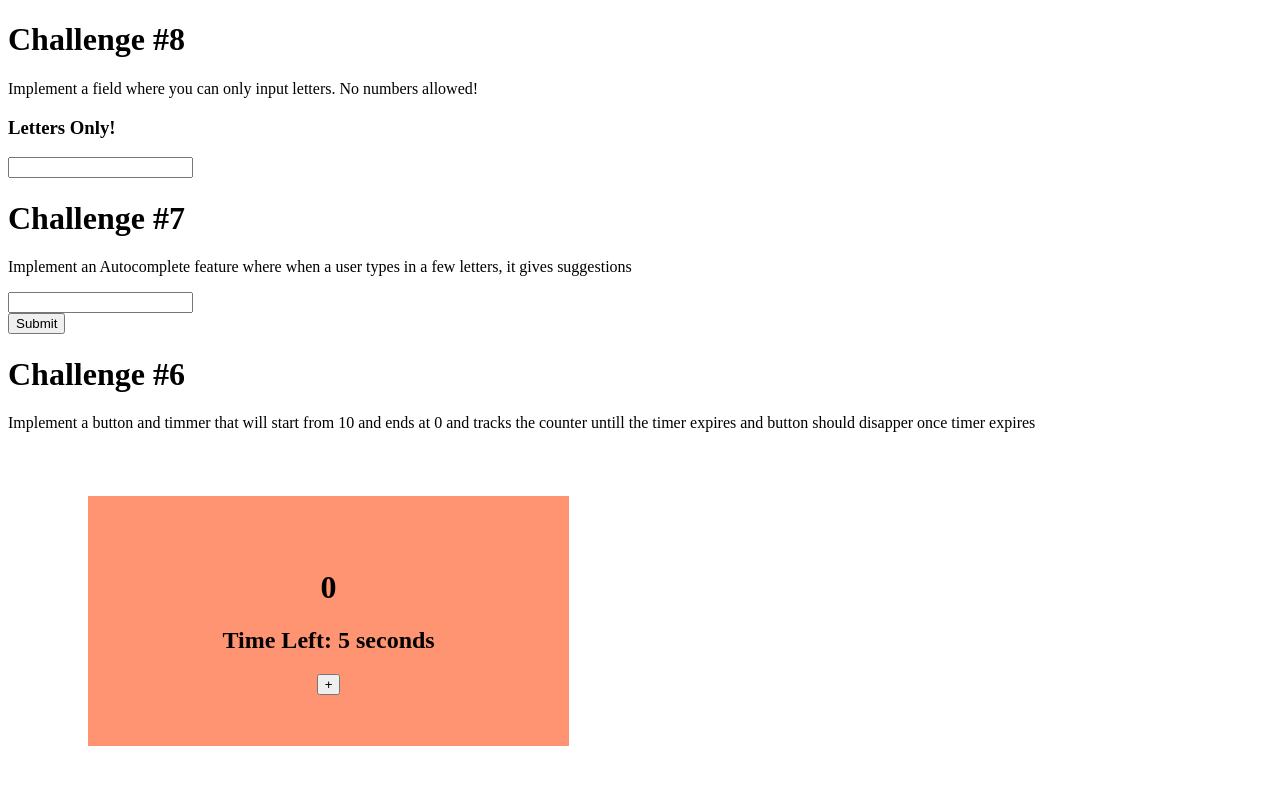
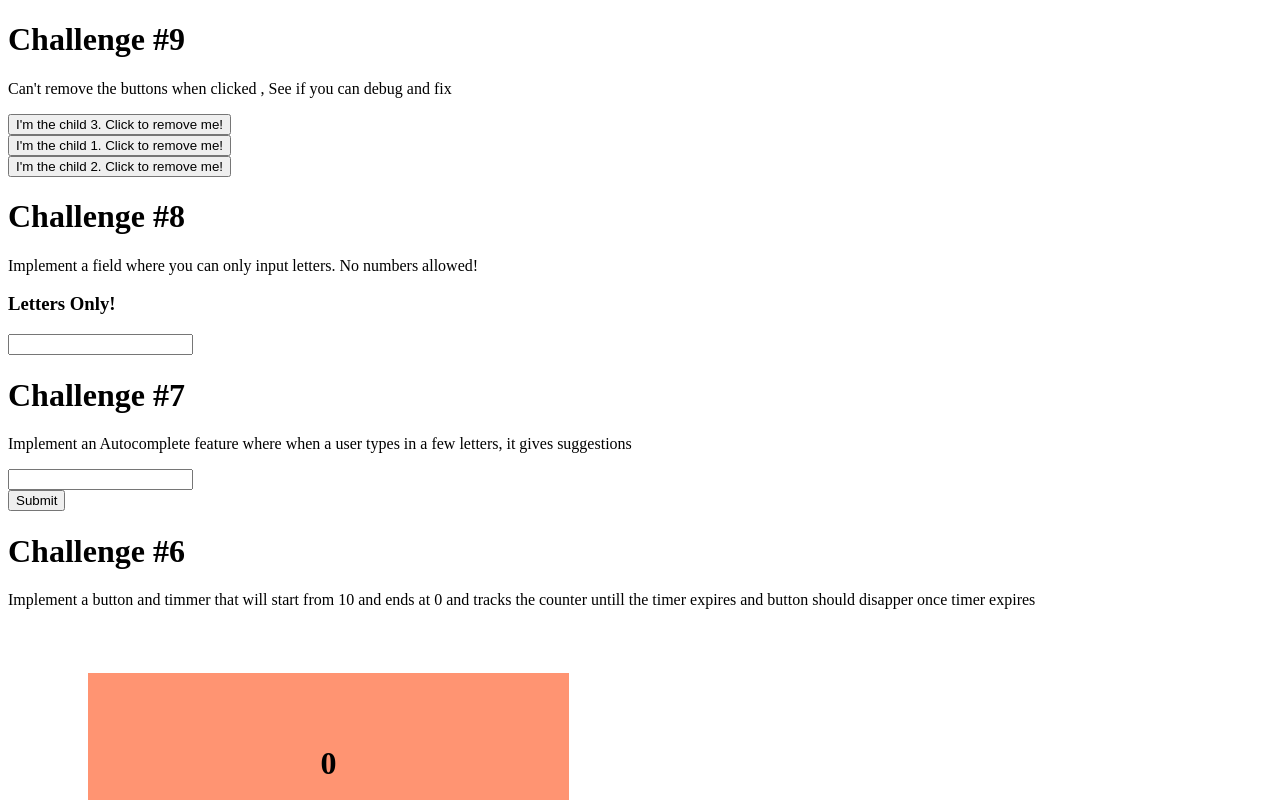
Before and after one commit to patriceandrea/learn-react, a React (Create React App) app in the folder my-app/: page / in a window 1280 px wide. Shown: the top 800 px of the page. Built offline with nearby package versions, Linux system fonts and the light colour scheme.

Commit message:
solve challenge #9

```diff
--- a/my-app/src/App.js
+++ b/my-app/src/App.js
@@ -7,10 +7,12 @@ import StopwatchTimer from "./components/StopwatchTimer";
 import SubmitFormData from "./components/SubmitFormData";
 import ToDoList from "./components/ToDoList";
 import InvalidateNumbers from "./components/InvalidateNumbers";
+import RemoveButton from "./components/RemoveButton";
 
 function App() {
   return (
     <div>
+      <RemoveButton/>
       <InvalidateNumbers/>
       <Autocomplete />
       <MaxCount />
--- /dev/null
+++ b/my-app/src/components/RemoveButton.js
@@ -0,0 +1,26 @@
+import React, {useState} from 'react'
+
+const RemoveButton = () => {
+    const [children, setChildren] = useState([3, 1, 2]);
+
+    function removeChild(removedId) {
+        setChildren(children.filter((id=> id !== removedId)));
+
+      }
+
+  return (
+ <>
+ <h1>Challenge #9</h1>
+ <p>Can't remove the buttons when clicked , See if you can debug and fix</p>
+
+
+ <div>
+ {children.map((id) => (
+      <button key={id} onClick={()=>removeChild(id)} style={{display:'flex'}}>I'm the child {id}. Click to remove me!</button>
+    ))}
+  </div>
+ </>
+  )
+}
+
+export default RemoveButton;
```
